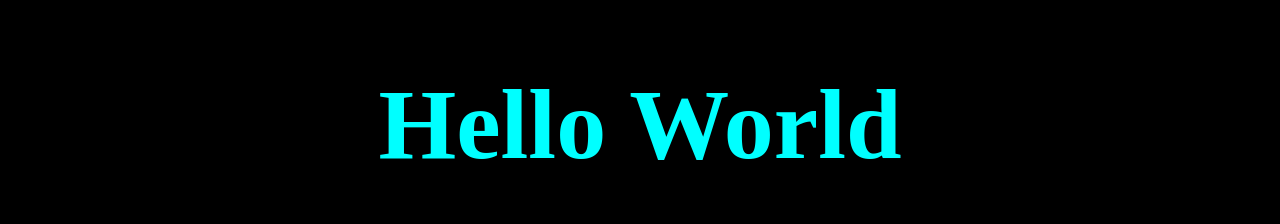
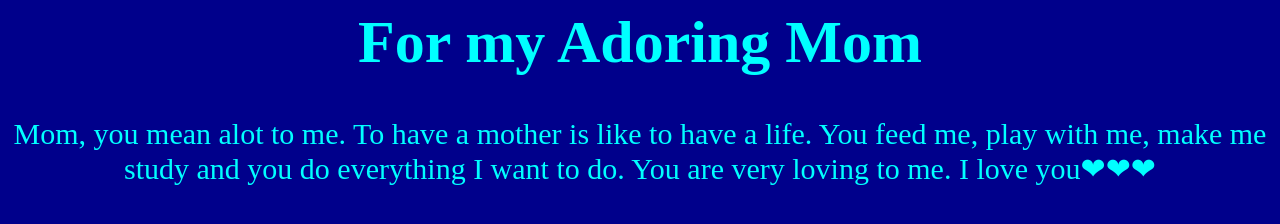
Before and after one commit to AatmanC/Class56, a plain HTML site: page index.html in a window 1280 px wide. Drawn offline with Linux system fonts and the light colour scheme.

Commit message:
Add files via upload

```diff
--- a/index.html
+++ b/index.html
@@ -1,11 +1,12 @@
-<!DOCTYPE html>
+<!DOCTYPE hmtl>
 <html>
 <head>
-    <title>My First WebPage</title>
+<title>To Mom</title>
     <link rel="stylesheet" href="style.css">
     <script src="main.js"></script>
 </head>
 <body>
-    <h1 id="colorchange" onclick="colorchange()">Hello World</h1>
+    <h1 id="colorchange" onclick="colorchange">For my Adoring Mom</h1>
+    <p>Mom, you mean alot to me. To have a mother is like to have a life. You feed me, play with me, make me study and you do everything I want to do. You are very loving to me. I love you❤❤❤</p>
 </body>
 </html>
--- a/style.css
+++ b/style.css
@@ -1,8 +1,6 @@
 body{
     text-align:center;
-    background-color: black;
+    color:aqua;
+    background-color:darkblue;
+    font-size: 30px
 }
-h1{
-    font-size: 100px;
-    color:aqua;
-}
```
